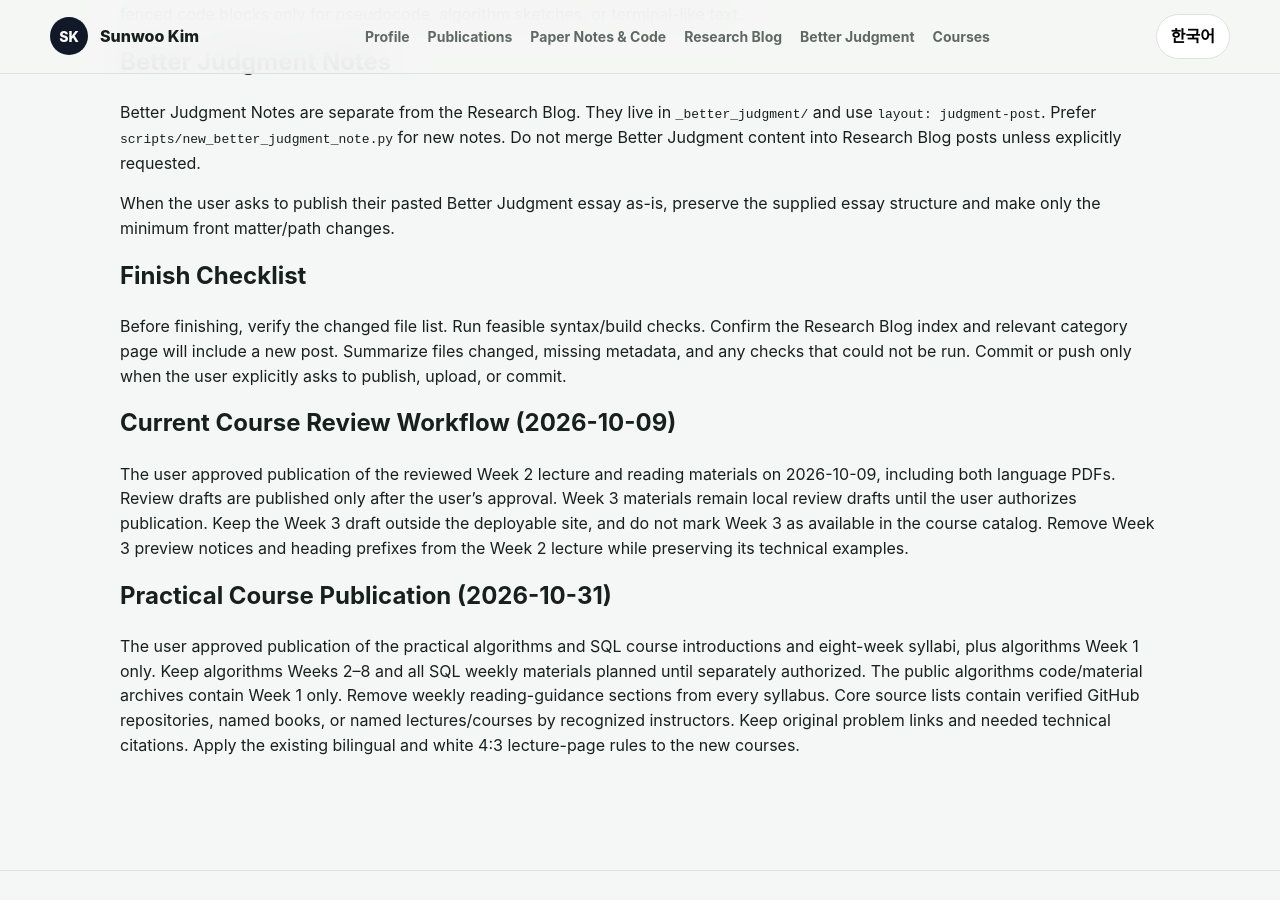
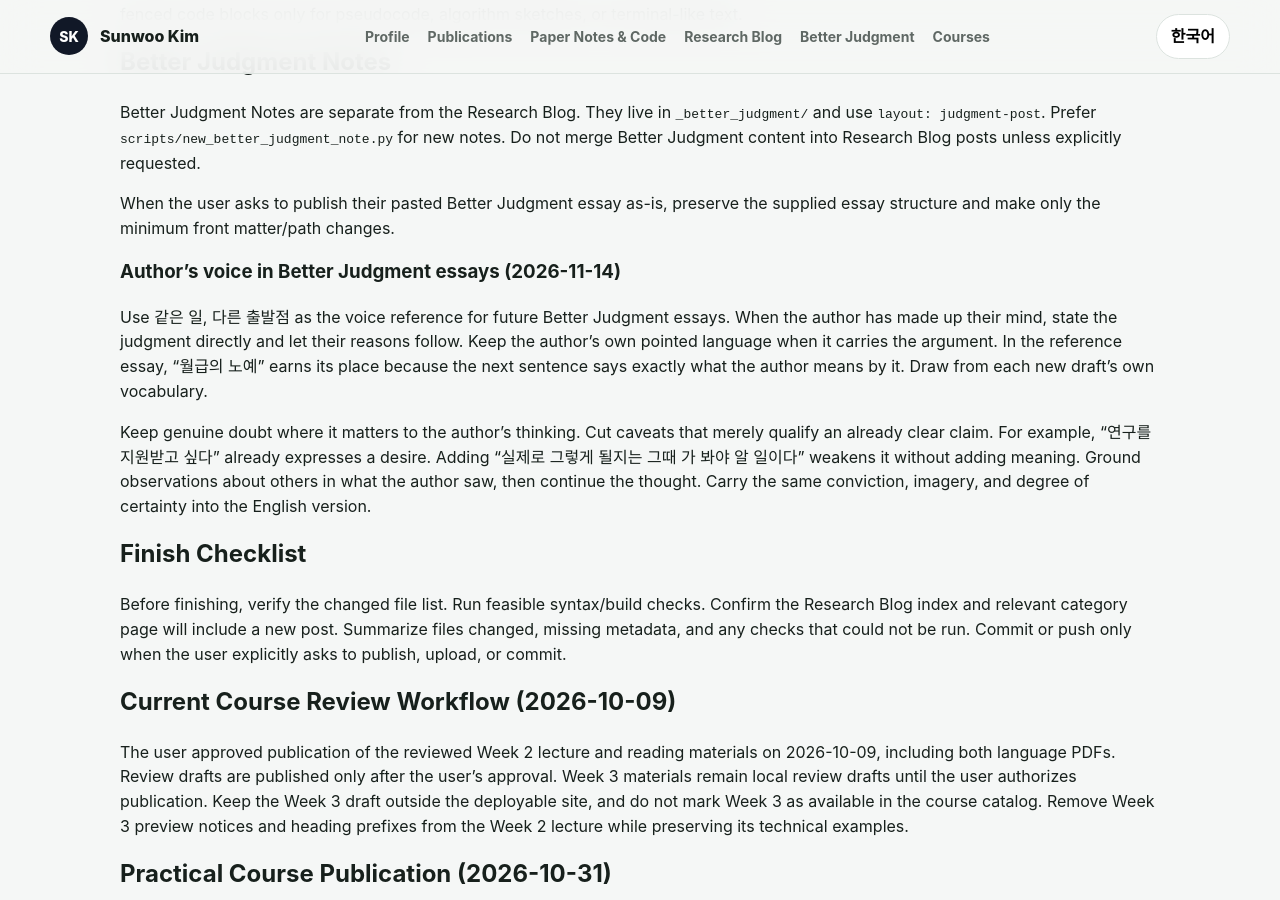
Before and after one commit to SunBooGermany/SunBooGermany.github.io, a Jekyll site: the page built from AGENTS.md, in a window 1280 px wide and 900 px high, scrolled down 3639 px. Built offline with Jekyll 4.4.1, drawn with Linux system fonts in a browser that asks for light colours; our own code applies the rules of GitHub Pages for plain Markdown files.

Commit message:
Document voice preferences for Better Judgment essays

```diff
--- a/AGENTS.md
+++ b/AGENTS.md
@@ -207,6 +207,22 @@ content into Research Blog posts unless explicitly requested.
 When the user asks to publish their pasted Better Judgment essay as-is, preserve
 the supplied essay structure and make only the minimum front matter/path changes.
 
+### Author's voice in Better Judgment essays (2026-11-14)
+
+Use [같은 일, 다른 출발점](_better_judgment/decision-making/2026/11/14/same-work-different-starting-points.md)
+as the voice reference for future Better Judgment essays. When the author has
+made up their mind, state the judgment directly and let their reasons follow.
+Keep the author's own pointed language when it carries the argument. In the
+reference essay, “월급의 노예” earns its place because the next sentence says
+exactly what the author means by it. Draw from each new draft's own vocabulary.
+
+Keep genuine doubt where it matters to the author's thinking. Cut caveats
+that merely qualify an already clear claim. For example, “연구를 지원받고 싶다”
+already expresses a desire. Adding “실제로 그렇게 될지는 그때 가 봐야 알 일이다”
+weakens it without adding meaning. Ground observations about others in what
+the author saw, then continue the thought. Carry the same conviction, imagery,
+and degree of certainty into the English version.
+
 ## Finish Checklist
 
 Before finishing, verify the changed file list. Run feasible syntax/build checks.
```
